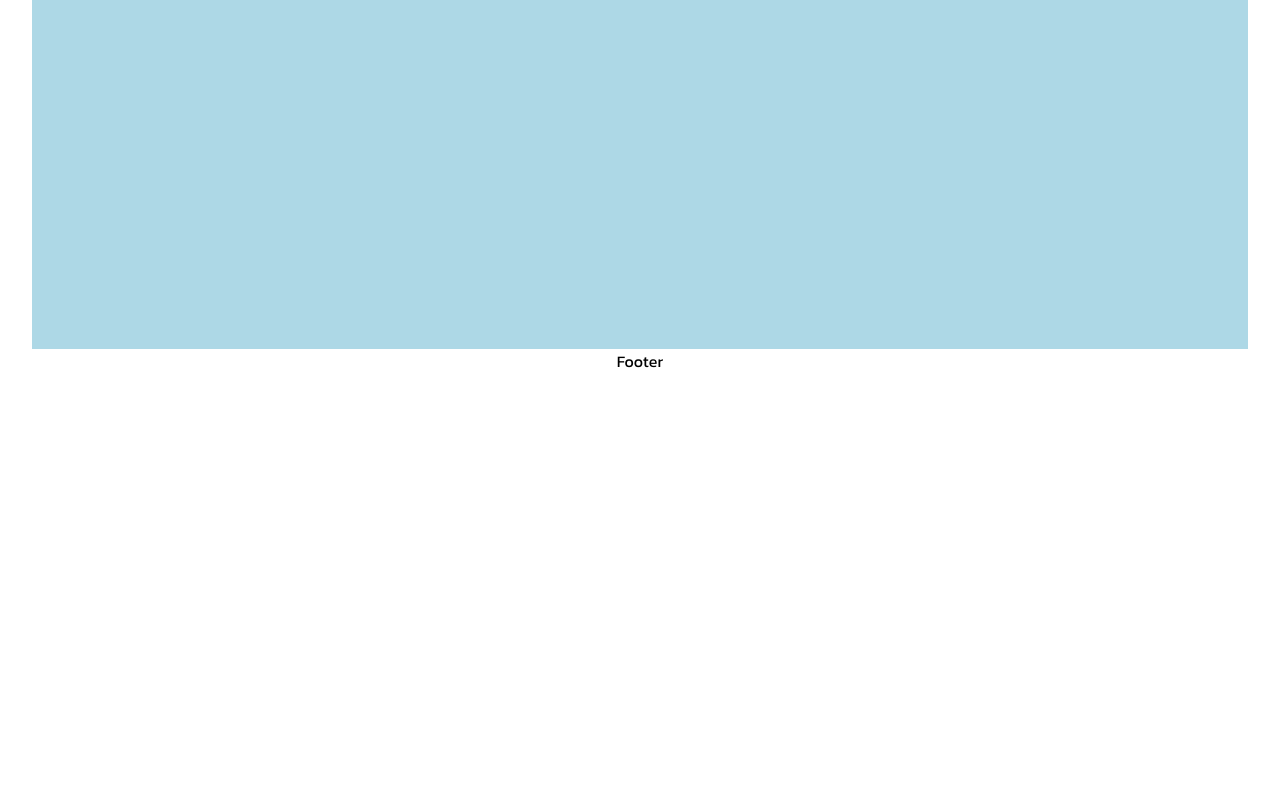
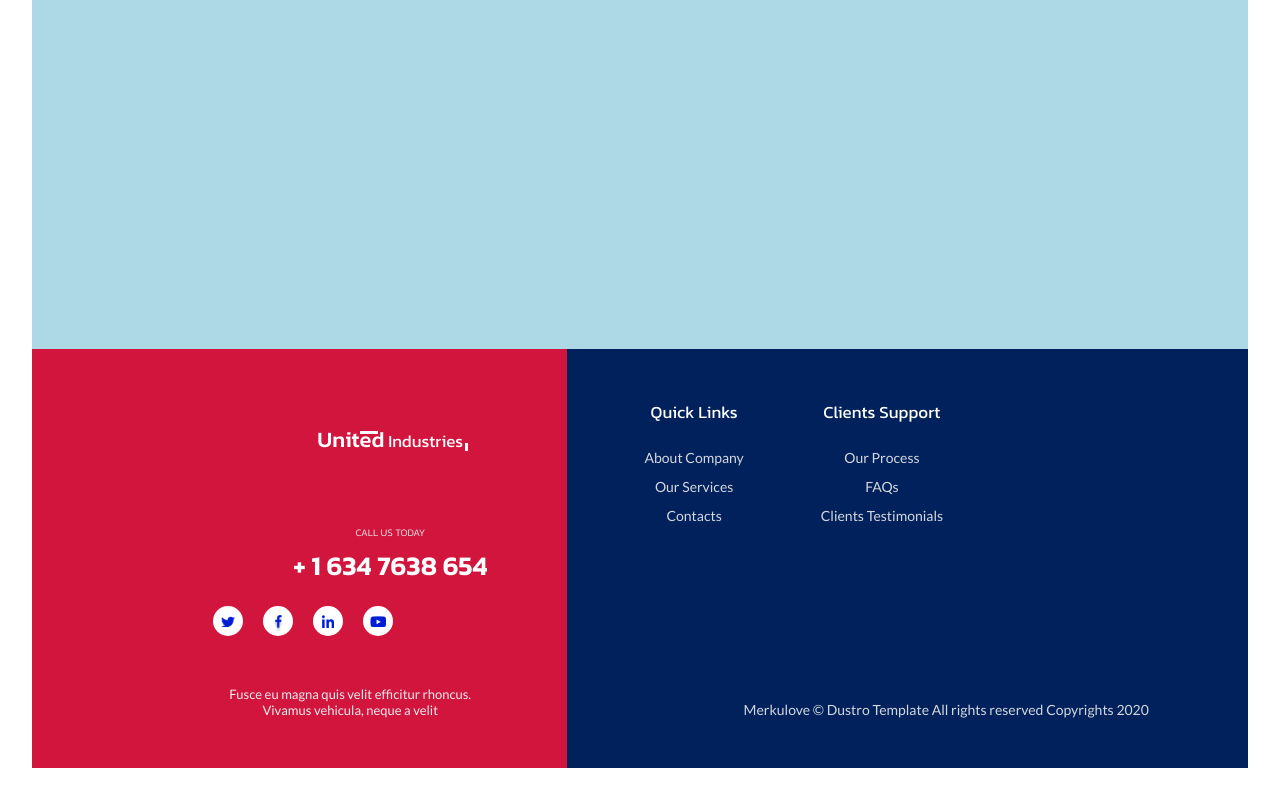
Before and after one commit to MohamedAshiq11/united_industries_web, a React (Vite) app: page /contact in a window 1280 px wide. Shown: the part 599-1399 px from the top of the page. Before the commit the page ends 1004 px from the top, so only its background shows below. Built offline with nearby package versions, Linux system fonts and the light colour scheme.

Commit message:
feat: footer added

```diff
--- a/src/index.css
+++ b/src/index.css
@@ -38,6 +38,10 @@ body {
   max-width: 1024px;
 }
 
+.content-container {
+  display: flex;
+}
+
 /* ------ Tablet Screen ------*/
 @media (max-width: 1040px) {
   .wrapper {
--- /dev/null
+++ b/src/shared/components/footer/components/quick_links.jsx
@@ -0,0 +1,19 @@
+import "../footer.css";
+import react from "react";
+
+const QuickLinks = ({ title, links }) => {
+  return (
+    <div className="quick-links">
+      <div className="title">{title}</div>
+      <ul>
+        {links.map((link) => (
+          <li>
+            <a href={`#${link.link}`}>{link.value}</a>
+          </li>
+        ))}
+      </ul>
+    </div>
+  );
+};
+
+export default QuickLinks;
--- a/src/shared/components/footer/footer.css
+++ b/src/shared/components/footer/footer.css
@@ -0,0 +1,202 @@
+footer .primary-color {
+    width: 850px;
+    padding: 50px 0;
+    align-items: center;
+    padding-left: 181px;
+}
+
+footer .secondary-color {
+    width: 100%;
+    display: flex;
+    padding: 50px 0;
+    padding-left: 77px;
+    flex-direction: column;
+    justify-content: space-between;
+}
+
+footer .primary-color .logo {
+    cursor: pointer;
+}
+
+footer .primary-color .logo .main {
+    font-size: 22px;
+    color: white;
+    font-weight: 500;
+    position: relative;
+    font-family: 'Kanit';
+}
+
+footer .primary-color .logo .main::after {
+    top: 8px;
+    right: 7px;
+    content: "";
+    width: 18px;
+    height: 3px;
+    position: absolute;
+    background: white;
+
+}
+
+footer .primary-color .logo .sub {
+    font-size: 17px;
+    font-weight: 400;
+    color: white;
+    position: relative;
+    font-family: 'Kanit';
+}
+
+footer .primary-color .logo .sub::after {
+    top: 15px;
+    width: 3px;
+    content: "";
+    height: 8px;
+    right: -4.5px;
+    position: absolute;
+    background: white;
+}
+
+footer .primary-color .call-us {
+    font-size: 10px;
+    color: #EBECEE;
+    margin-top: 30px;
+    font-weight: 300;
+    font-family: 'Kanit';
+    text-transform: uppercase;
+}
+
+footer .primary-color .phone-number {
+    color: white;
+    margin-top: 5px;
+    font-size: 27px;
+    font-weight: 600;
+    font-family: 'Kanit';
+}
+
+footer .primary-color .social-icons {
+    display: flex;
+    margin-top: 20px;
+}
+
+footer .primary-color .social-icon {
+    width: 30px;
+    height: 30px;
+    display: flex;
+    margin-right: 20px;
+    border-radius: 50%;
+    align-items: center;
+    background: white;
+    justify-content: center;
+}
+
+footer .primary-color .social-icons img {
+    height: 15px;
+    object-fit: cover;
+}
+
+footer .primary-color .social-icon .twitter {
+    padding: 2px;
+}
+
+footer .primary-color .social-icon .facebook {
+    padding: 0;
+    height: 23px;
+    padding-top: 5px;
+}
+
+footer .primary-color .social-icon .linked-in {
+    padding: 1px;
+}
+
+footer .primary-color .social-icon .youtube {
+    padding: 2px;
+}
+
+footer .caption {
+    font-size: 13px;
+    color: #EBECEE;
+    margin-top: 50px;
+    font-weight: 400;
+    margin-right: 80px;
+    font-family: 'Lato';
+}
+
+footer .secondary-color .content-container {
+    gap: 77px;
+}
+
+footer .secondary-color .quick-links .title {
+    color: white;
+    font-size: 17px;
+    font-weight: 400;
+    margin-bottom: 20px;
+    font-family: 'Kanit';
+}
+
+footer .secondary-color .quick-links ul {
+    margin: 0;
+    padding: 0;
+    list-style: none;
+}
+
+footer .secondary-color .quick-links ul li {
+    margin-bottom: 5px;
+}
+
+footer .secondary-color .quick-links ul li a {
+    font-size: 14px;
+    color: #D4D7DD;
+    font-weight: 400;
+    font-family: 'Lato';
+}
+
+footer .secondary-color .copyright {
+    font-size: 14px;
+    color: #D4D7DD;
+    font-weight: 400;
+    font-family: 'Lato';
+}
+
+/* ------ Tablet Screen ------*/
+@media (max-width: 1040px) {
+    footer .primary-color {
+        width: 850px;
+        padding-left: 100px;
+    }
+
+    footer .secondary-color {
+        padding-left: 66px;
+    }
+
+    footer .secondary-color .content-container {
+        gap: 66px;
+    }
+}
+
+/* ------ Mobile Screen ------*/
+@media (max-width: 720px) {
+    footer .content-container {
+        flex-direction: column;
+    }
+
+    footer .primary-color {
+        width: 100%;
+        padding-left: 66px;
+        padding-right: 11px;
+    }
+
+    footer .secondary-color {
+        padding-right: 11px;
+    }
+
+    footer .caption {
+        margin-right: 0;
+    }
+
+    footer .secondary-color .content-container {
+        gap: 33px;
+    }
+
+    footer .secondary-color .copyright {
+        margin-top: 50px;
+    }
+}
--- a/src/shared/components/footer/footer.tsx
+++ b/src/shared/components/footer/footer.tsx
@@ -1,9 +1,63 @@
-import './footer.css'
+import "./footer.css";
+import QuickLinks from "./components/quick_links.jsx";
+import SocialIcons from "../../../assets/icons/global/index";
 
 const Footer = () => {
   return (
-    <footer>Footer</footer>
-  )
-}
+    <footer>
+      <div className="content-container">
+        <div className="primary-color">
+          <div className="logo">
+            <span className="main">United</span>{" "}
+            <span className="sub">Industries</span>
+          </div>
+          <div className="call-us">Call Us Today</div>
+          <div className="phone-number">+ 1 634 7638 654</div>
+          <div className="social-icons">
+            <div className="social-icon">
+              <img className="twitter" src={SocialIcons.twitter} alt="" />
+            </div>
+            <div className="social-icon">
+              <img className="facebook" src={SocialIcons.facebook} alt="" />
+            </div>
+            <div className="social-icon">
+              <img className="linked-in" src={SocialIcons.linkedIn} alt="" />
+            </div>
+            <div className="social-icon">
+              <img className="youtube" src={SocialIcons.youtube} alt="" />
+            </div>
+          </div>
+          <div className="caption">
+            Fusce eu magna quis velit efficitur rhoncus. Vivamus vehicula, neque
+            a velit
+          </div>
+        </div>
+        <div className="secondary-color">
+          <div className="content-container">
+            <QuickLinks
+              title="Quick Links"
+              links={[
+                { value: "About Company", link: "about" },
+                { value: "Our Services", link: "service" },
+                { value: "Contacts", link: "contact" },
+              ]}
+            />
+            <QuickLinks
+              title="Clients Support"
+              links={[
+                { value: "Our Process", link: "process" },
+                { value: "FAQs", link: "faqs" },
+                { value: "Clients Testimonials", link: "testimonials" },
+              ]}
+            />
+          </div>
+          <div className="copyright">
+            Merkulove © Dustro Template All rights reserved Copyrights 2020
+          </div>
+        </div>
+      </div>
+    </footer>
+  );
+};
 
-export default Footer
+export default Footer;
--- a/src/shared/components/navbar/navbar.css
+++ b/src/shared/components/navbar/navbar.css
@@ -7,6 +7,10 @@ nav .wrapper {
     display: flex;
     align-items: center;
     justify-content: space-between;
+}
+
+nav .wrapper .logo {
+    cursor: pointer;
 }
 
 nav .wrapper .logo .main {
@@ -28,10 +32,6 @@ nav .wrapper .logo .main::after {
 
 }
 
-nav .wrapper .logo {
-    cursor: pointer;
-}
-
 nav .wrapper .logo .sub {
     font-size: 19px;
     font-weight: 400;
@@ -42,10 +42,10 @@ nav .wrapper .logo .sub {
 
 nav .wrapper .logo .sub::after {
     top: 15px;
+    width: 3px;
+    content: "";
+    height: 11px;
     right: -4.5px;
-    content: "";
-    width: 3px;
-    height: 11px;
     position: absolute;
     background: var(--royal-blue);
 }
--- a/tsconfig.json
+++ b/tsconfig.json
@@ -1,5 +1,6 @@
 {
   "compilerOptions": {
+    "allowJs": true,
     "target": "ES2020",
     "useDefineForClassFields": true,
     "lib": ["ES2020", "DOM", "DOM.Iterable"],
```
